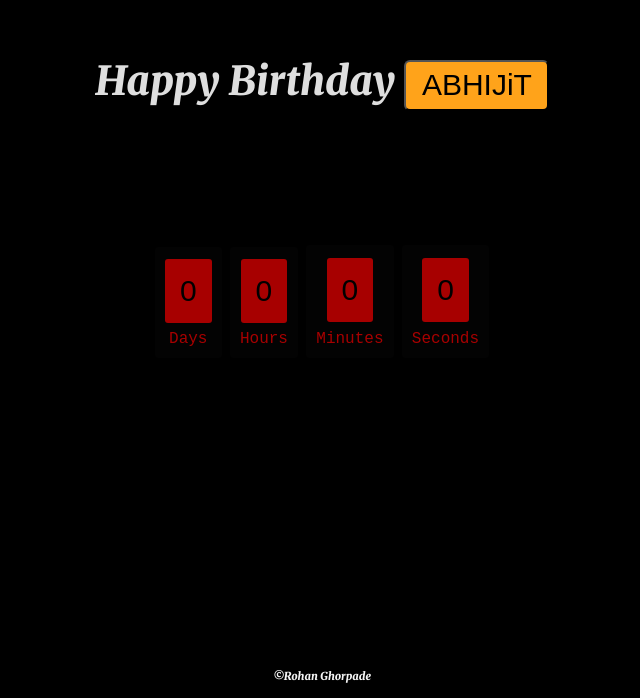
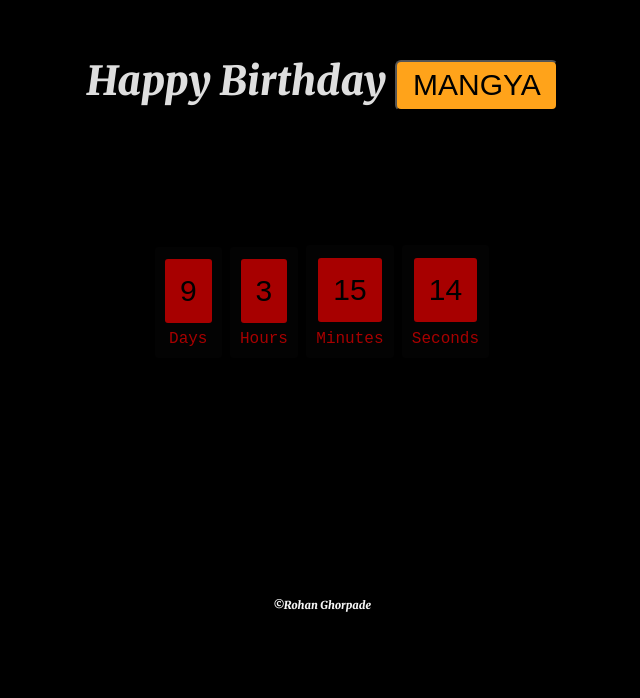
Before and after one commit to RohanG2001/BIRthday-countdown, a plain HTML site: page index.html in a window 1280 px wide. Shown: the part 102-800 px from the top of the page, without its empty margins (318-958 px from the left). Drawn offline with Linux system fonts and the light colour scheme.

Commit message:
Update index.html

```diff
--- a/index.html
+++ b/index.html
@@ -11,7 +11,7 @@
   <title>Countdown</title>
 </head>
 <body>
-  <h1>Happy Birthday <button class="btn"><a href="https://www.instagram.com/maveywavey.eth/" target="_blank">ABHIJiT</a></button></h1>
+  <h1>Happy Birthday <button class="btn"><a href="https://www.instagram.com/maveywavey.eth/" target="_blank">MANGYA</a></button></h1>
 <div id="clockdiv">
   <div>
     <span class="days" id="day"></span>
@@ -35,7 +35,7 @@
 
 <script>
 
-var deadline = new Date("Jul 13, 2022 23:59:00").getTime();
+var deadline = new Date("Mar 28, 2023 23:59:00").getTime();
 
 var x = setInterval(function() {
 
```
